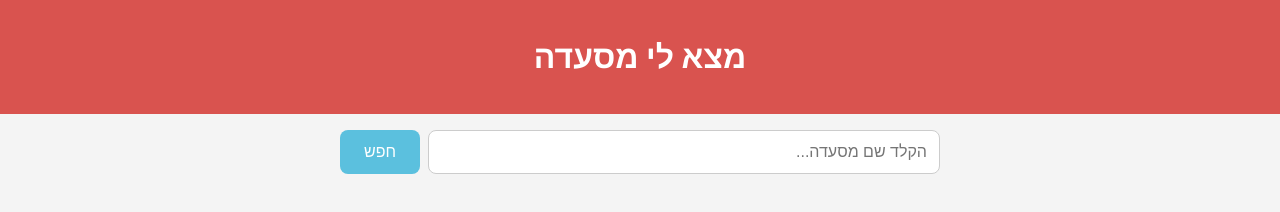
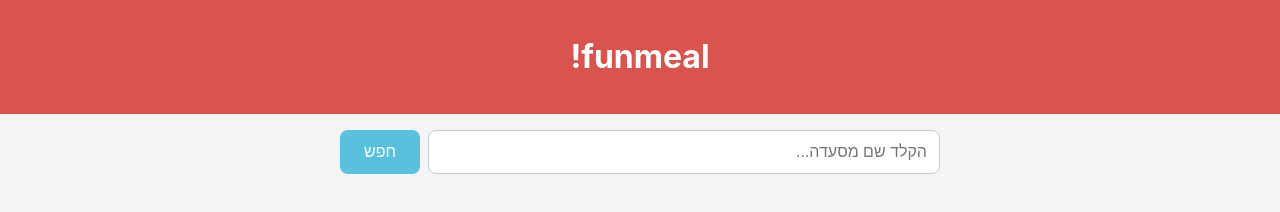
Before and after one commit to moladeyal/funmeal, a plain HTML site: page index.html in a window 1280 px wide. Drawn offline with Linux system fonts and the light colour scheme.

Commit message:
change name

```diff
--- a/index.html
+++ b/index.html
@@ -3,13 +3,13 @@
 <head>
     <meta charset="UTF-8">
     <meta name="viewport" content="width=device-width, initial-scale=1.0">
-    <title>חיפוש מסעדות</title>
+    <title>funmeal</title>
     <link rel="stylesheet" href="style.css">
 </head>
 <body>
 
     <header>
-        <h1>מצא לי מסעדה</h1>
+        <h1>funmeal!</h1>
     </header>
 
     <main>
```
